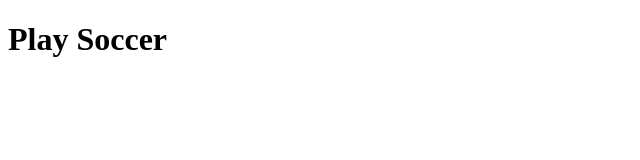
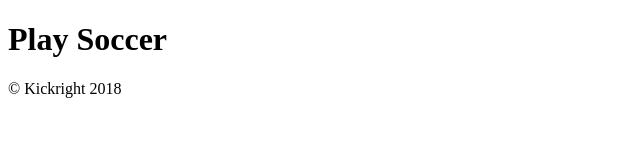
Before and after one commit to impactbyte-fang/play-soccer, a plain HTML site: page index.html in a window 1280 px wide. Shown: the whole page, without its empty margins (0-640 px from the left). Drawn offline with Linux system fonts and the light colour scheme.

Commit message:
Create footer with Kickright

```diff
--- a/index.html
+++ b/index.html
@@ -10,6 +10,10 @@
 
 <body>
   <h1>Play Soccer</h1>
+
+  <footer>
+    &copy; Kickright 2018
+  </footer>
 </body>
 
 </html>
```
